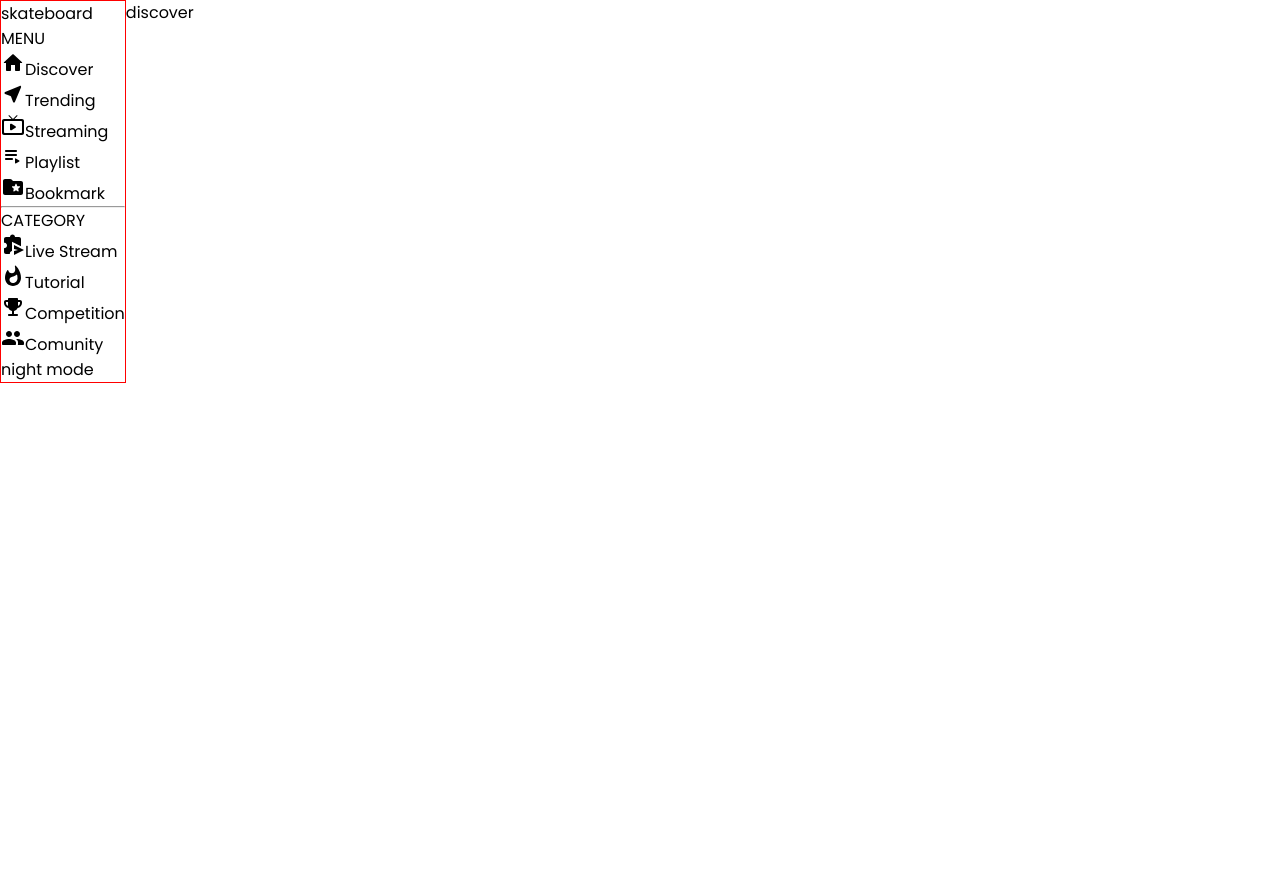
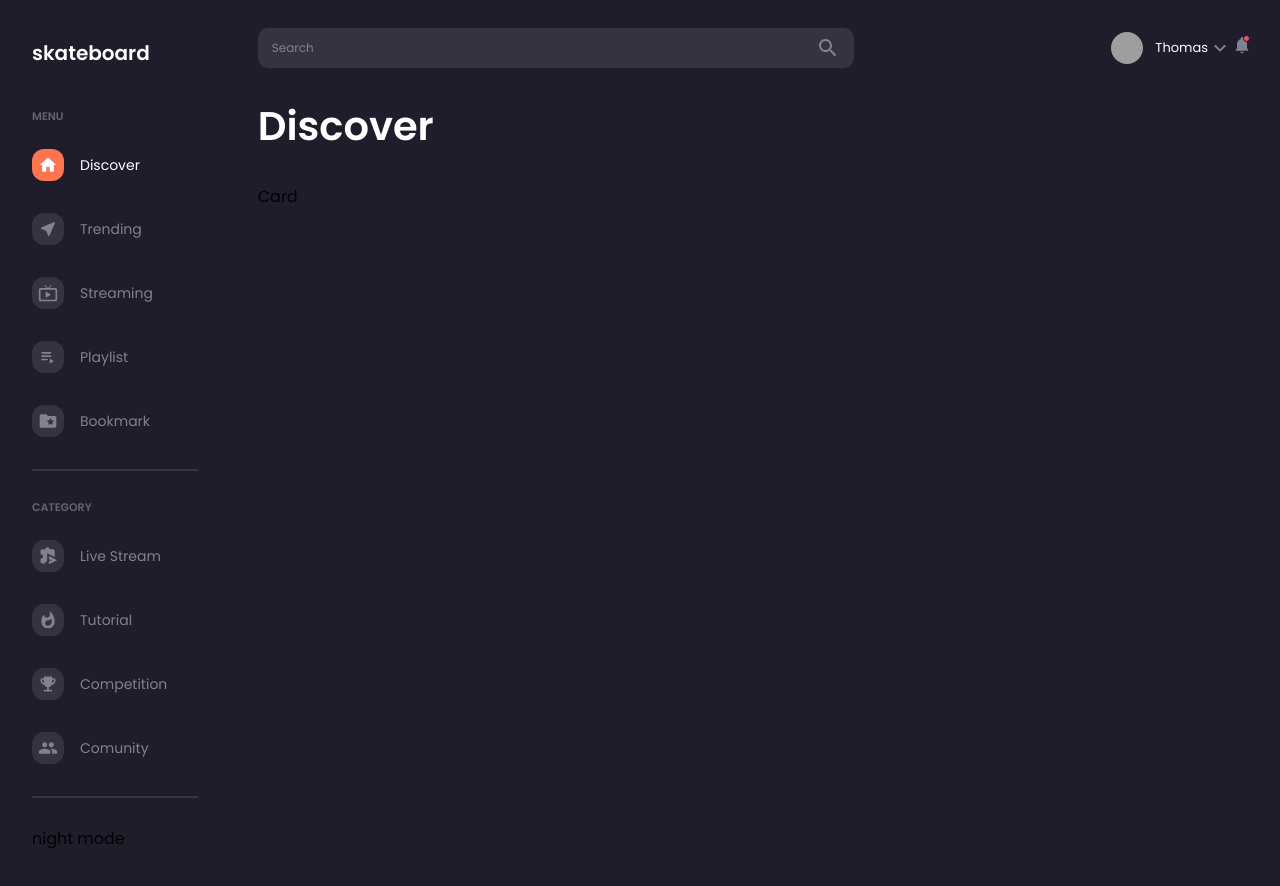
Before and after one commit to mehmeteminavcil/skateboard-video-sharing, a React (Vite) app: page / in a window 1280 px wide. Shown: the top 886 px of the page. Before the commit the page ends 800 px from the top, so only its background shows below. Built offline with nearby package versions, Linux system fonts and the light colour scheme; grey boxes are pictures that could not be loaded.

Commit message:
sidebar & navbar added

```diff
--- /dev/null
+++ b/src/components/card/Card.jsx
@@ -0,0 +1,9 @@
+import "./card.scss"
+
+const Card = () => {
+  return (
+    <div className='card'>Card</div>
+  )
+}
+
+export default Card
--- /dev/null
+++ b/src/components/navbar/Navbar.jsx
@@ -0,0 +1,29 @@
+import "./navbar.scss";
+import SearchRoundedIcon from "@mui/icons-material/SearchRounded";
+import KeyboardArrowDownRoundedIcon from "@mui/icons-material/KeyboardArrowDownRounded";
+import NotificationsRoundedIcon from "@mui/icons-material/NotificationsRounded";
+
+const Navbar = () => {
+  return (
+    <div className="navbar">
+      <div className="searchContainer">
+        <input type="text" placeholder="Search" />
+        <SearchRoundedIcon />
+      </div>
+      <div className="profileContainer">
+        <img
+          src="https://avatars.githubusercontent.com/u/31599363?v=4"
+          alt=""
+        />
+        <span className="profileName">Thomas</span>
+        <KeyboardArrowDownRoundedIcon />
+        <div className="notification">
+          <NotificationsRoundedIcon className="icon" />
+          <div className="counter"></div>
+        </div>
+      </div>
+    </div>
+  );
+};
+
+export default Navbar;
--- /dev/null
+++ b/src/components/navbar/navbar.scss
@@ -0,0 +1,71 @@
+.navbar {
+  display: flex;
+  align-items: center;
+  justify-content: space-between;
+
+  .searchContainer {
+    display: flex;
+    align-items: center;
+    background-color: #353340;
+    height: 40px;
+    padding: 14px;
+    border-radius: 10px;
+    width: 60%;
+    color: #808191 ;
+    cursor: pointer;
+
+    input {
+      background-color: transparent;
+      border: none;
+      outline: none;
+      width: 100%;
+      color: #808191;
+
+      &::placeholder{
+        color: #808191;
+        font-size: 12px;
+      }
+    }
+  }
+
+  .profileContainer {
+    display: flex;
+    align-items: center;
+    color: #808191 ;
+
+    img {
+      width: 32px;
+      height: 32px;
+      border-radius: 50%;
+      object-fit: cover;
+      margin-right: 12px;
+    }
+
+    .profileName{
+        color: #fff;
+        font-size: 13px;
+    }
+
+    .notification{
+        position: relative;
+
+
+        .icon{
+            font-size: 20px;
+            cursor: pointer;
+
+        }
+        .counter{
+            position: absolute;
+            top: 0;
+            right: 2px;
+            width: 7px;
+            height: 7px;
+            background-color: #ec5252;
+            border-radius: 50%;
+            border: 1px solid #1f1d2b;
+        }
+    }
+
+  }
+}
--- a/src/components/sidebar/Sidebar.jsx
+++ b/src/components/sidebar/Sidebar.jsx
@@ -17,9 +17,9 @@ const Sidebar = () => {
         </div>
         <div className="center">
             <ul>
-                <p>MENU</p>
-                <li>
-                    <HomeRoundedIcon className="icon" />
+                <p className="title">MENU</p>
+                <li className="active">
+                    <HomeRoundedIcon className="icon active" />
                     <span>Discover</span>
                 </li>
                 <li>
@@ -39,7 +39,7 @@ const Sidebar = () => {
                     <span>Bookmark</span>
                 </li>
                 <hr />
-                <p>CATEGORY</p>
+                <p className="title">CATEGORY</p>
                 <li>
                     <SendTimeExtensionRoundedIcon className="icon" />
                     <span>Live Stream</span>
@@ -57,6 +57,7 @@ const Sidebar = () => {
                     <span>Comunity</span>
                 </li>
             </ul>
+            <hr/>
         </div>
         <div className="bottom">
             <span>night mode</span>
--- a/src/components/sidebar/sidebar.scss
+++ b/src/components/sidebar/sidebar.scss
@@ -1,8 +1,78 @@
 .sidebar {
-
-    border: 1px solid red;
+    flex: 1;
+    padding: 38px 32px;
 
     .top{
 
+        margin-bottom: 40px;
+
+        .logo{
+            font-size: 20px;
+            font-weight: 600;
+            color: #fff;
+        }
+    }
+
+    .center{
+        .title{
+            font-size: 11px;
+            color: #808191;
+            font-weight: 600;
+            opacity: 0.7;
+            margin-bottom: 24px;
+        }
+
+        ul {
+
+            list-style: none;
+
+            li{
+                display: flex;
+                align-items: center;
+                margin-bottom: 32px;
+                gap: 16px;
+                cursor: pointer;
+
+                .icon{
+                  font-size: 32px;
+                  padding: 6px;
+                  color: #808191;
+                  background-color: #353340;
+                  border-radius: 12px;
+
+
+                }
+
+                span{
+                    color: #808191;
+                    font-size: 14px;
+                    font-weight: 400;
+                }
+
+
+                &:hover .icon {
+                    color: #fff;
+                    background-color:#ff7551 ;
+                }
+                &:hover span {
+                    color: #fff;
+
+                }
+
+                &.active  .icon{
+                    color: #fff;
+                    background-color:#ff7551 ;
+                }
+                &.active  span{
+                    color: #fff;
+                }
+            }
+        }
+    }
+
+    hr{
+        border: 0.5px solid #34373c;
+        margin-top: 28px;
+        margin-bottom: 28px;
     }
 }
--- a/src/index.css
+++ b/src/index.css
@@ -6,3 +6,7 @@
 
 
 }
+
+body{
+    background: #1F1D2B;
+}
--- a/src/pages/Discover/Discover.jsx
+++ b/src/pages/Discover/Discover.jsx
@@ -1,14 +1,19 @@
 import "./discover.scss"
 import Sidebar from '../../components/sidebar/Sidebar'
+import Navbar from "../../components/navbar/Navbar"
+import Card from "../../components/card/Card"
 
 const Discover = () => {
   return (
     <div className='discover'>
     <Sidebar/>
         <div className="discoverContainer">
-            discover
+          <Navbar/>
+          <h1 className="title">Discover</h1>
+            <Card/>
         </div>
     </div>
+
   )
 }
 
--- a/src/pages/Discover/discover.scss
+++ b/src/pages/Discover/discover.scss
@@ -5,5 +5,15 @@
 
     .discoverContainer{
         flex: 6;
+        padding: 28px;
+        .title{
+            font-size: 40px;
+            font-weight: 600;
+            color: #fff;
+            margin-top: 28px;
+            margin-bottom: 28px;
+
+        }
+
     }
 }
```
Also changed, not shown: src/components/card/card.scss (added).
